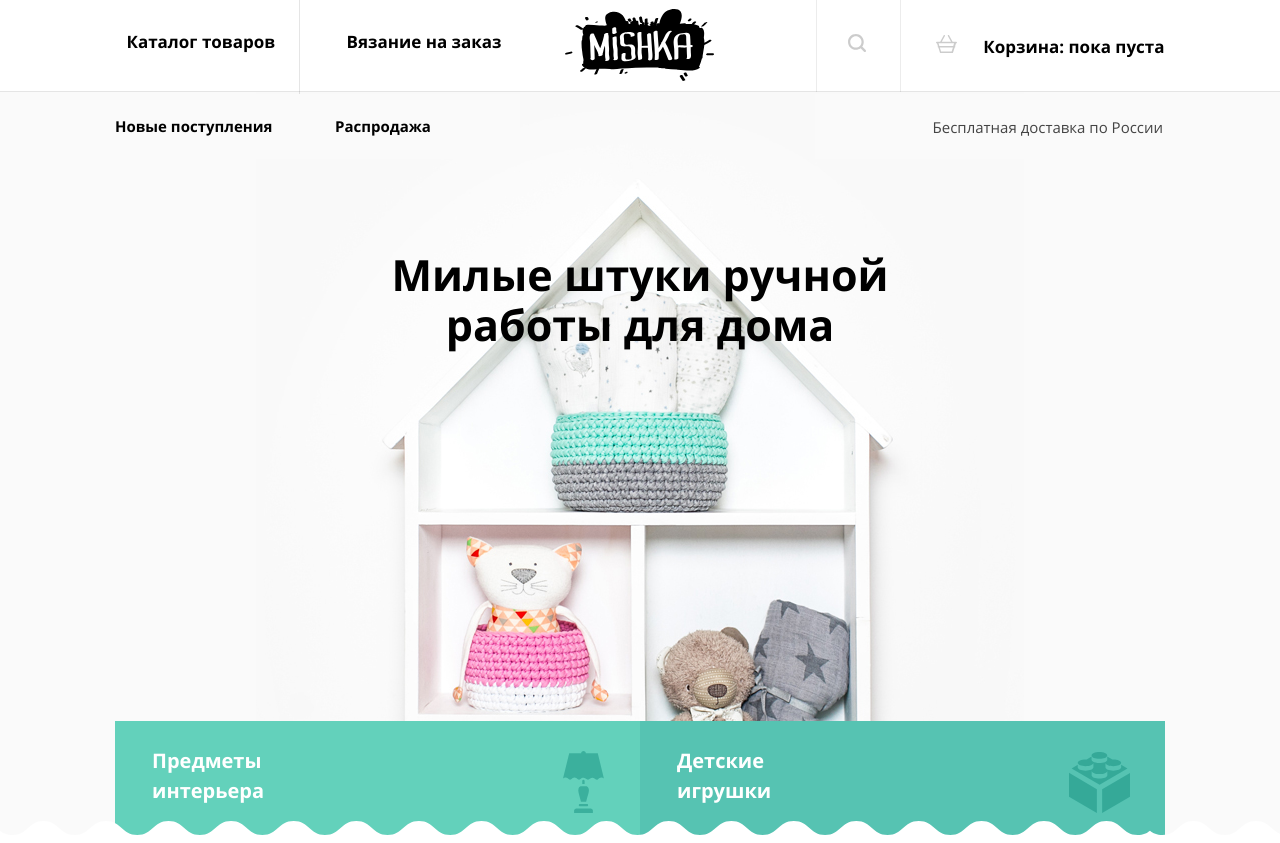
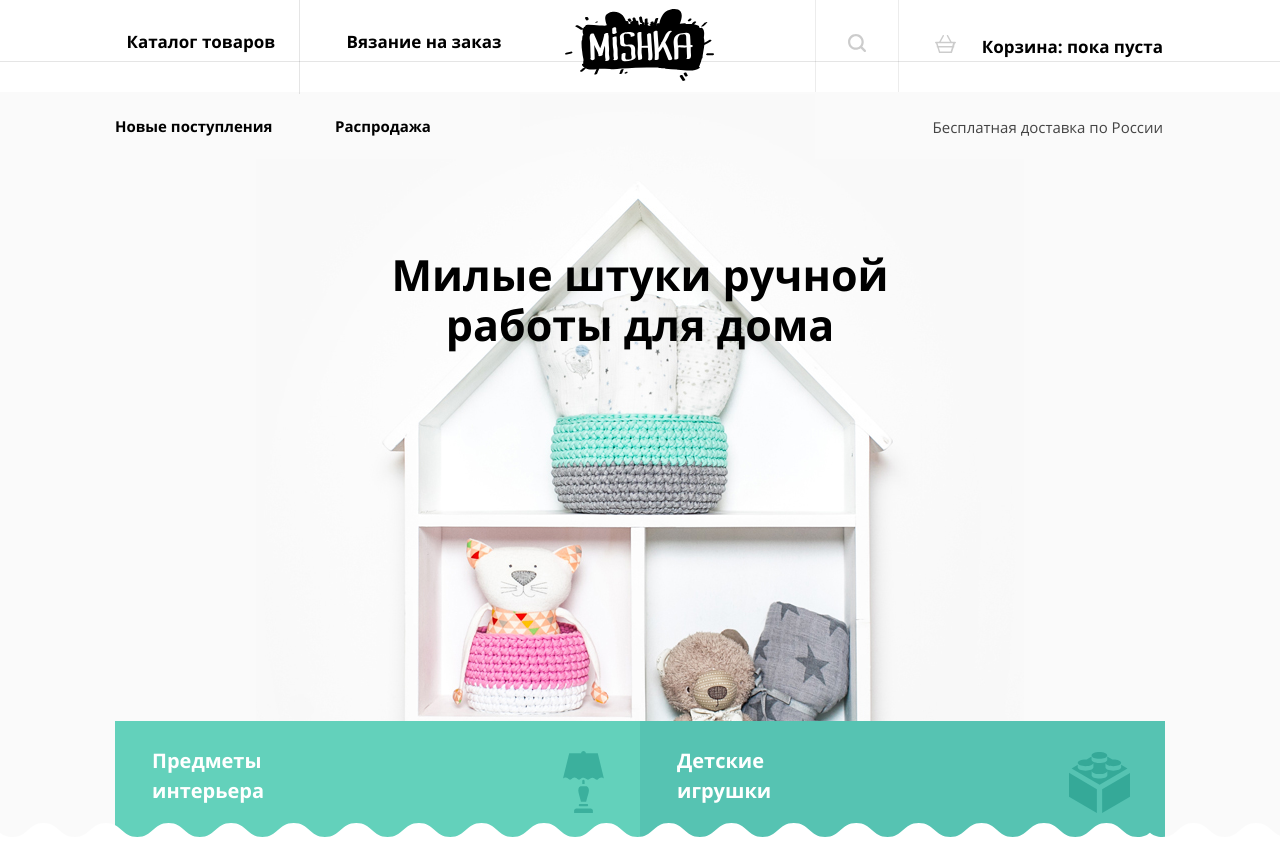
Before and after one commit to htmlacademy-adaptive/2252007-mishka-1, a website: page source/index.html in a window 1280 px wide. Shown: the top 843 px of the page. Drawn offline with nearby package versions, Linux system fonts and the light colour scheme; files that its build step writes are made by us from their sources; files whose address does not match are found by name.

Commit message:
Header - Corrections

```diff
--- a/source/sass/blocks/examples.scss
+++ b/source/sass/blocks/examples.scss
@@ -1,14 +1,15 @@
 .examples {
-  height: 489px;
+  // height: 489px;
   background-image: url("../img/hero-mobile.png");
   background-repeat: no-repeat;
-  background-position: center 0;
+  // background-position: center 0;
   background-size: 320px 356px;
   background-color: rgb(250, 250, 250);
   position: relative;
   margin: 0 auto;
   margin-bottom: 31px;
   z-index: 1;
+  background-position: center bottom;
 
   @media (min-resolution: 2dppx) {
     background-image: url("../img/hero-mobile@2x.png");
@@ -18,7 +19,7 @@
   @media (min-width: $tablet-width) {
     // display: flex;
     // flex-direction: column;
-    height: 746px;
+    // height: 746px;
     background-image: url("../img/hero-tablet.png");
     background-size: 768px 746px;
     margin-bottom: 71px;
@@ -30,7 +31,7 @@
     &::before {
       content: "";
       position: absolute;
-      top: -1px;
+      top: -31px;
       left: 0;
       width: 100%;
       height: 1px;
@@ -45,6 +46,7 @@
       width: 100%;
       height: 24px;
       background-image: url("../img/zigzag-fill.svg");
+      // border: none;
     }
   }
 
--- a/source/sass/blocks/feedback.scss
+++ b/source/sass/blocks/feedback.scss
@@ -205,7 +205,8 @@
   width: 260px;
   height: 52px;
   background-color: #ffffff;
-  border: 1px solid #ececec;
+  // border: 1px solid #ececec;
+  border: none;
   cursor: pointer;
 
   // Tablet
--- a/source/sass/blocks/main-nav.scss
+++ b/source/sass/blocks/main-nav.scss
@@ -3,6 +3,7 @@
   padding: 0;
   list-style: none;
   display: flex;
+  flex-wrap: wrap;
   flex-direction: column;
 
   // display: grid;
@@ -20,6 +21,11 @@
     display: grid;
     grid-template-columns: 405px 295px 350px;
   }
+}
+
+.main-nav__item {
+  display: flex;
+  flex-wrap: wrap;
 }
 
 .main-nav__item-list {
```
Also changed, not shown: source/index.html (+0 -10 lines).
